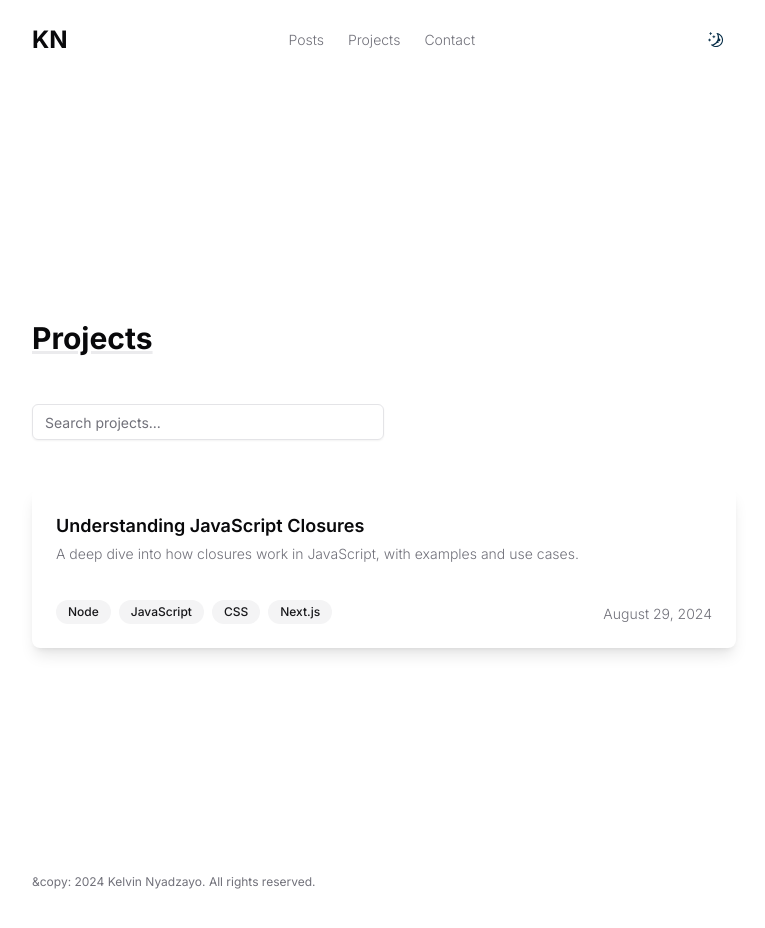
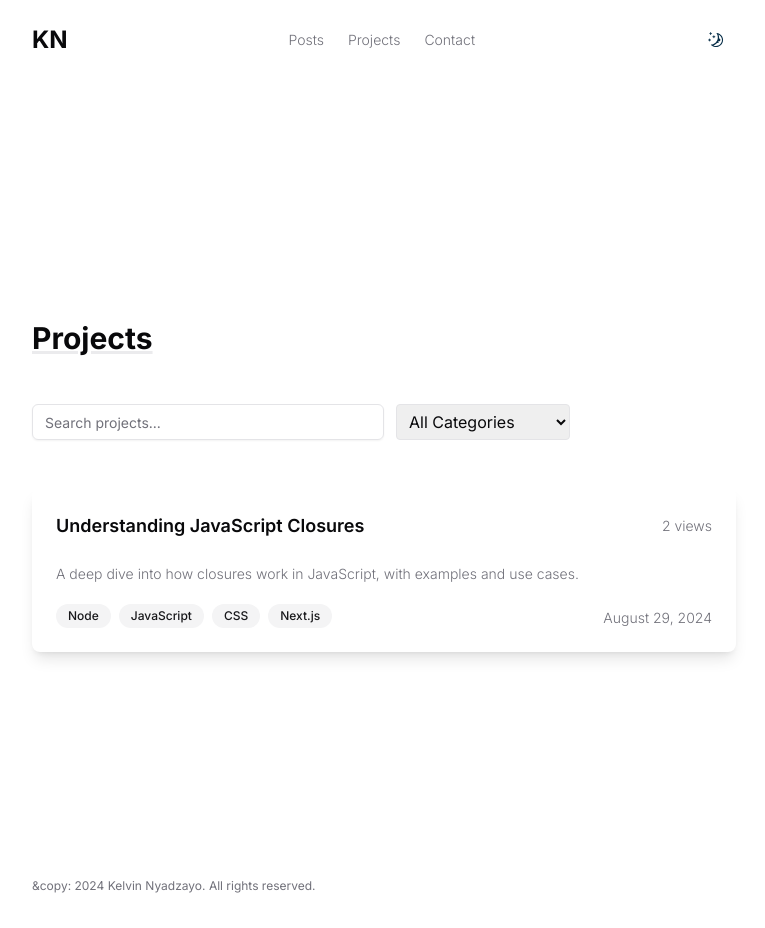
Before and after one commit to Nyadzayo/portfolio, a Next.js app: page /projects in a window 1280 px wide. Shown: the whole page, without its empty margins (256-1021 px from the left). Built offline with nearby package versions, Linux system fonts and the light colour scheme; a web font is replaced by a local one.

Commit message:
adding filter category

```diff
--- a/components/ui/project-with-search.tsx
+++ b/components/ui/project-with-search.tsx
@@ -10,15 +10,20 @@ import { Cross2Icon  } from '@radix-ui/react-icons';
 export default function ProjectWithSearch({projects}: {projects: ProjectMetadata[]}){
 
     const [ query , setQuery] =  useState('');
-    const filtered  = projects.filter(project =>
-        project.title?.toLowerCase().includes(query.toLowerCase())
-    )
+    const [category, setCategory] = useState(''); // State for category filter
+    // Filter projects by query and category
+    const filtered = projects.filter(project =>
+        project.title?.toLowerCase().includes(query.toLowerCase()) &&
+        (category === '' || project.category?.toLocaleLowerCase().includes(category.toLowerCase()) )
+    );
 
-    const isFiltered =  query.length > 0 ;
-    function resetFilter(){
-        setQuery('')
+
+    const isFiltered = query.length > 0 || category.length > 0;
+
+    function resetFilter() {
+        setQuery('');
+        setCategory('');
     }
-
     return (
         <div >
             <div className="mb-12 flex items-center gap-3">
@@ -29,6 +34,16 @@ export default function ProjectWithSearch({projects}: {projects: ProjectMetadata
                     value={query}
                     onChange={e => setQuery(e.target.value)}
                 />
+                <select
+                    className="h-9 border rounded px-2"
+                    value={category}
+                    onChange={e => setCategory(e.target.value)}
+                >
+                    <option value="">All Categories</option>
+                    <option value="web application">Web Application</option>
+                    <option value="blockchain">Blockchain</option>
+                    <option value="machine learning">Machine Learning</option>
+                </select>
                 {
                     isFiltered&&(
                         <Button
--- a/components/ui/projects.tsx
+++ b/components/ui/projects.tsx
@@ -7,32 +7,41 @@ export default function Post({ projects }: { projects: ProjectMetadata[] }) {
     <ul className="flex flex-col gap-8">
       {projects.map((project) => (
         <li key={project.slug} className="relative">
+          {/* Link wraps the entire card content */}
           <Link
             href={`/projects/${project.slug}`}
-            className="flex flex-col justify-between gap-x-4 gap-y-1 sm:flex-initial p-6 rounded-lg bg-background shadow-lg transition-transform transform hover:scale-105 hover:shadow-xl"
+            className="block"
           >
-            <div className="flex flex-col mb-4">
+            <div className="flex flex-col justify-between gap-x-4 gap-y-1 p-6 rounded-lg bg-background shadow-lg transition-transform transform hover:scale-105 hover:shadow-xl">
+              <div className="flex justify-between items-center mb-4">
+                {/* Title on the left */}
                 <p className="text-lg font-semibold">{project.title}</p>
+                {/* Views count on the right */}
+                <p className="text-sm font-light text-muted-foreground">
+                  {2} views
+                </p>
+              </div>
               <p className="mt-1 line-clamp-2 text-sm font-light text-muted-foreground">
                 {project.summary}
               </p>
-            </div>
               {project.publishedAt && (
                 <div className="absolute bottom-6 right-6 text-sm font-light text-muted-foreground">
-                {formatDate(project.publishedAt)}
+                  {`${formatDate(project.publishedAt)}`}
                 </div>
               )}
-            {
-                project.stack &&(
+              {project.stack && (
                 <div className="mt-4 flex flex-wrap gap-2">
-                        {project.stack.split(',').map(((techUsed, index)=> (
-                            <span key={index} className="inline-block rounded-full bg-secondary px-3 py-1 text-xs font-medium text-secondary-foreground">
+                  {project.stack.split(',').map((techUsed, index) => (
+                    <span
+                      key={index}
+                      className="inline-block to-sky-700 rounded-full bg-secondary px-3 py-1 text-xs font-medium text-secondary-foreground"
+                    >
                       {techUsed}
                     </span>
-                        ))) }
+                  ))}
                 </div>
-                )
-            }
+              )}
+            </div>
           </Link>
         </li>
       ))}
--- a/content/projects/intro.mdx
+++ b/content/projects/intro.mdx
@@ -8,7 +8,7 @@ author: 'Kelvin Nyadzayo'
 publishedAt: '2024-08-29'
 slug: 'understanding-javascript-closures'
 stack: 'Node, JavaScript, CSS, Next.js'
-category: 'Web Development'
+category: 'Web Application,BlockChain'
 ---
 
 ## Introduction
```
Lines whose indentation alone changed are shown as unchanged.
